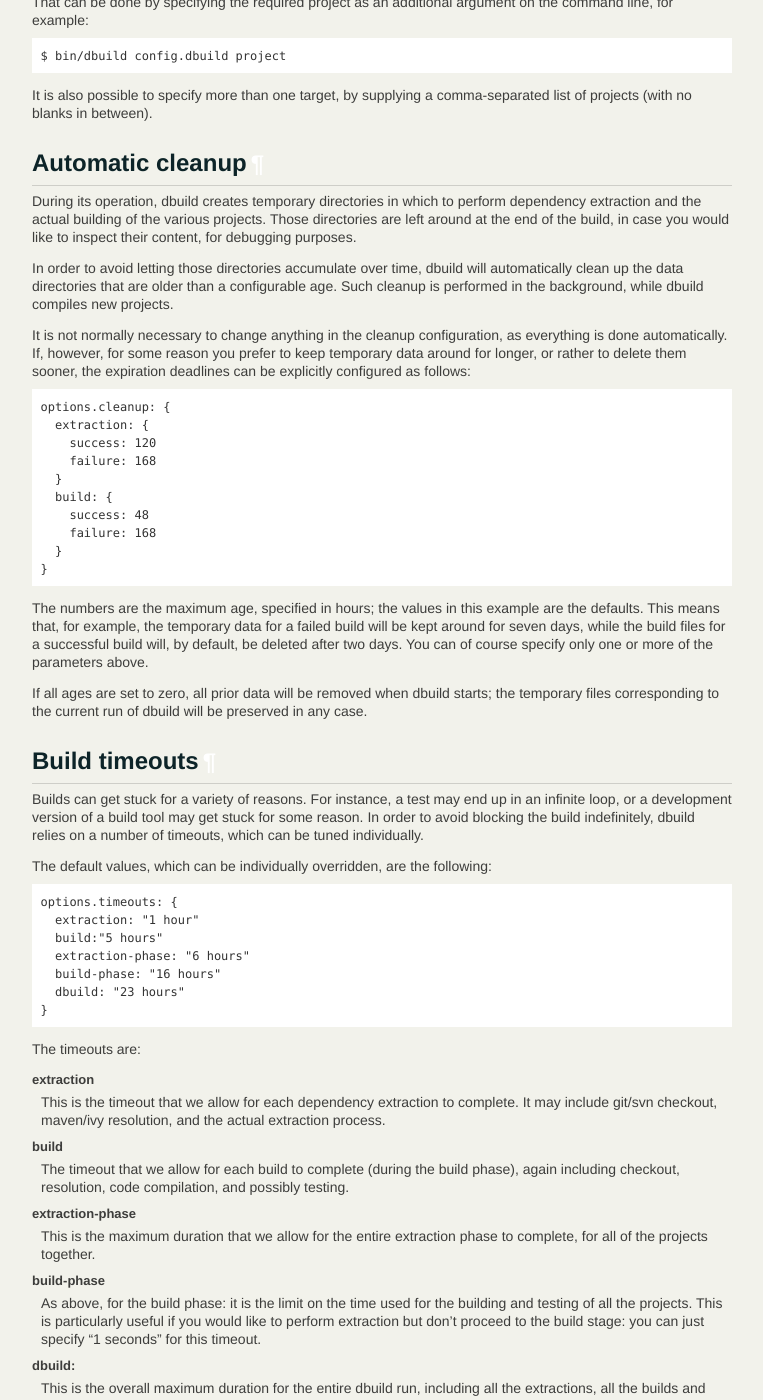
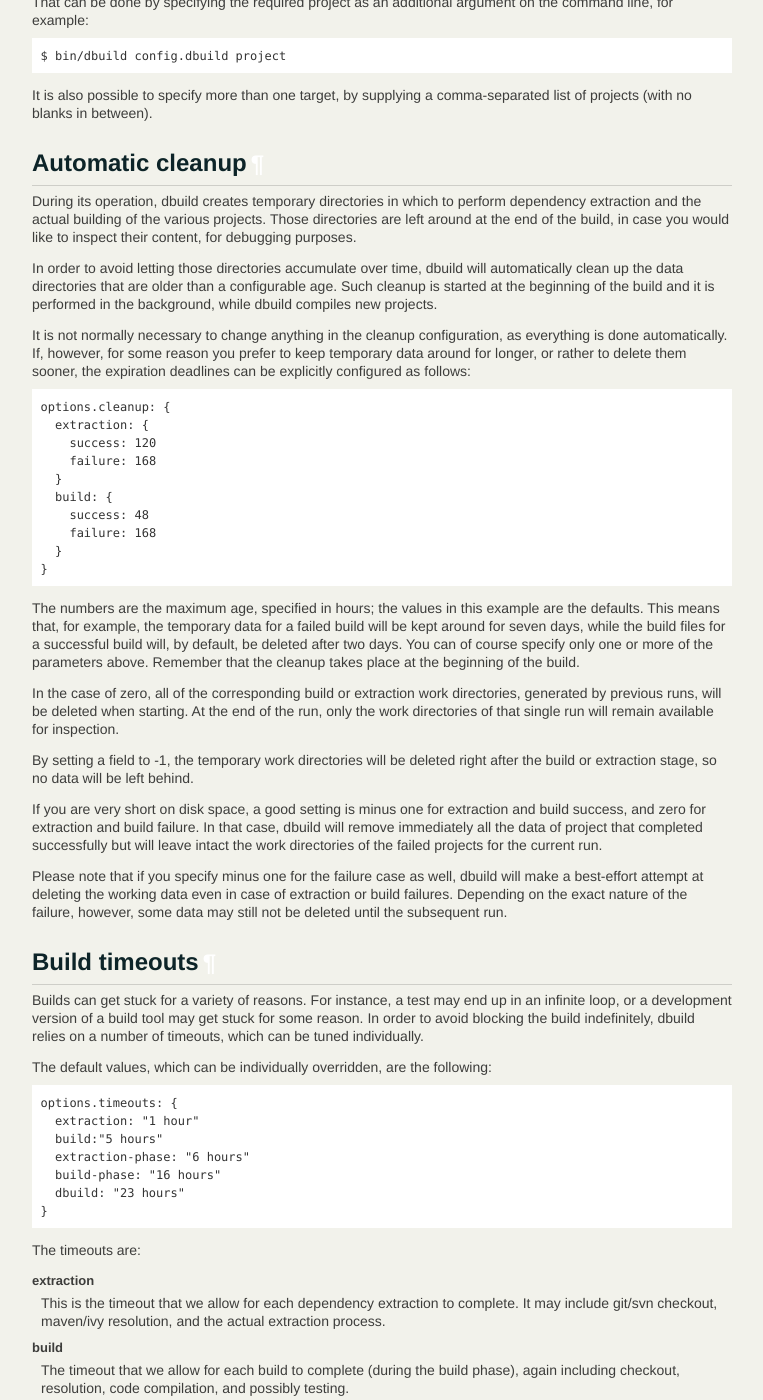
Before and after one commit to lightbend-labs/dbuild, a Sphinx documentation site: the page built from docs/src/sphinx/dbuild.rst, in a window 1280 px wide and 1400 px high, scrolled down 13866 px. Shown: the whole window, without its empty margins (138-901 px from the left). Built offline with Sphinx 7.4.7, drawn with Linux system fonts in a browser that asks for light colours; the version number could not be read and is left out.

Commit message:
Allow for immediate deletion of working data
Normally dbuild will automatically reclaim the space
used by working dirs where projects are built or
extracted, after a configurable age. The reclaiming
takes place at the start of each dbuild run.

If the configurable age is set to zero, all of the
old data will be deleted at the beginning of the run;
the data corresponding to the current run will
however remain available at the end.

This commit allows the age to be set to negative
values. If that is the case, the temporary working
data will be deleted immediately after each extraction
or building of each project, saving disk space. It
is still possible, for instance, to specify that
we want the temporary data of the projects that
succeeded to be discarded immediately, while the
data of the failed projects can be kept in order
to diagnose the failure.

```diff
--- a/docs/src/sphinx/dbuild.rst
+++ b/docs/src/sphinx/dbuild.rst
@@ -990,7 +990,8 @@ like to inspect their content, for debugging purposes.
 In order to avoid letting those directories accumulate
 over time, dbuild will automatically clean up the
 data directories that are older than a configurable
-age. Such cleanup is performed in the background, while
+age. Such cleanup is started at the beginning of the
+build and it is performed in the background, while
 dbuild compiles new projects.
 
 It is not normally necessary to change anything in
@@ -1019,12 +1020,32 @@ that, for example, the temporary data for a failed build
 will be kept around for seven days, while the build
 files for a successful build will, by default, be deleted
 after two days. You can of course specify only one or
-more of the parameters above.
+more of the parameters above. Remember that the cleanup
+takes place at the beginning of the build.
 
-If all ages are set to zero, all prior data will be
-removed when dbuild starts; the temporary files
-corresponding to the current run of dbuild will
-be preserved in any case.
+In the case of zero, all of the corresponding build
+or extraction work directories, generated by previous
+runs, will be deleted when starting. At the end of the
+run, only the work directories of that single run will
+remain available for inspection.
+
+By setting a field to -1, the temporary work directories
+will be deleted right after the build or extraction
+stage, so no data will be left behind.
+
+If you are very short on disk space, a good setting is
+minus one for extraction and build success, and zero for
+extraction and build failure. In that case, dbuild will
+remove immediately all the data of project that completed
+successfully but will leave intact the work directories
+of the failed projects for the current run.
+
+Please note that if you specify minus one for the failure
+case as well, dbuild will make a best-effort attempt at
+deleting the working data even in case of extraction or
+build failures. Depending on the exact nature of the failure,
+however, some data may still not be deleted until the
+subsequent run.
 
 Build timeouts
 ---------------
```
Also changed, not shown: 5 other files.
